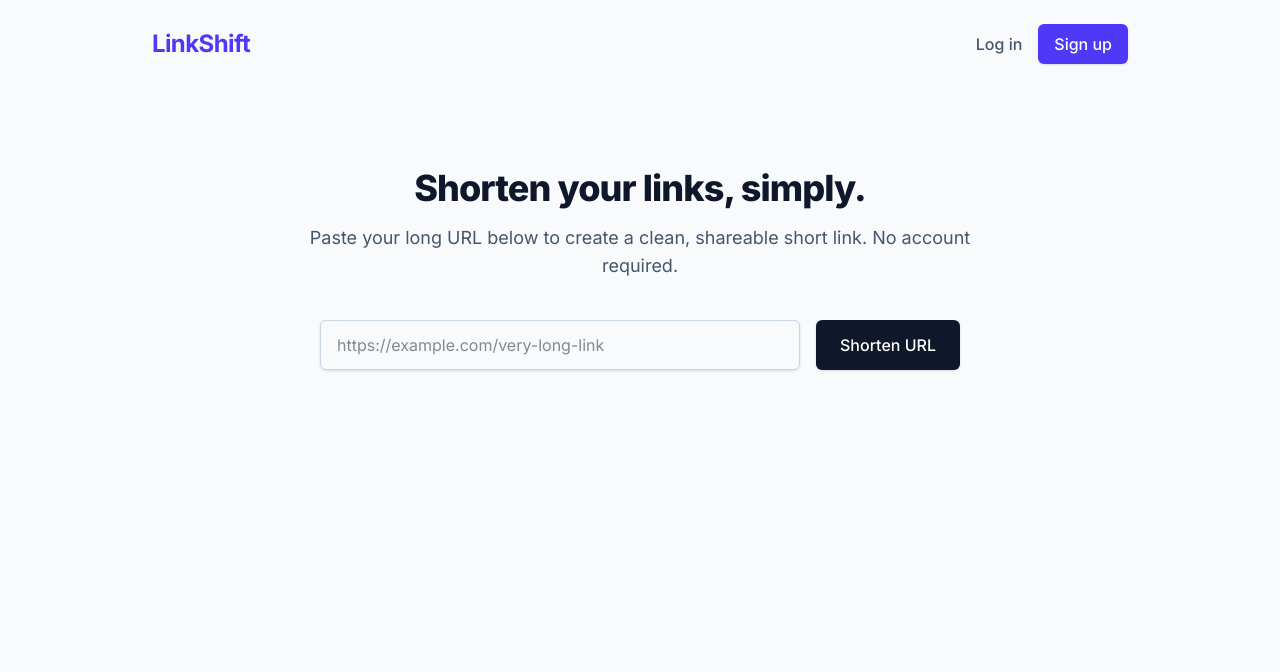
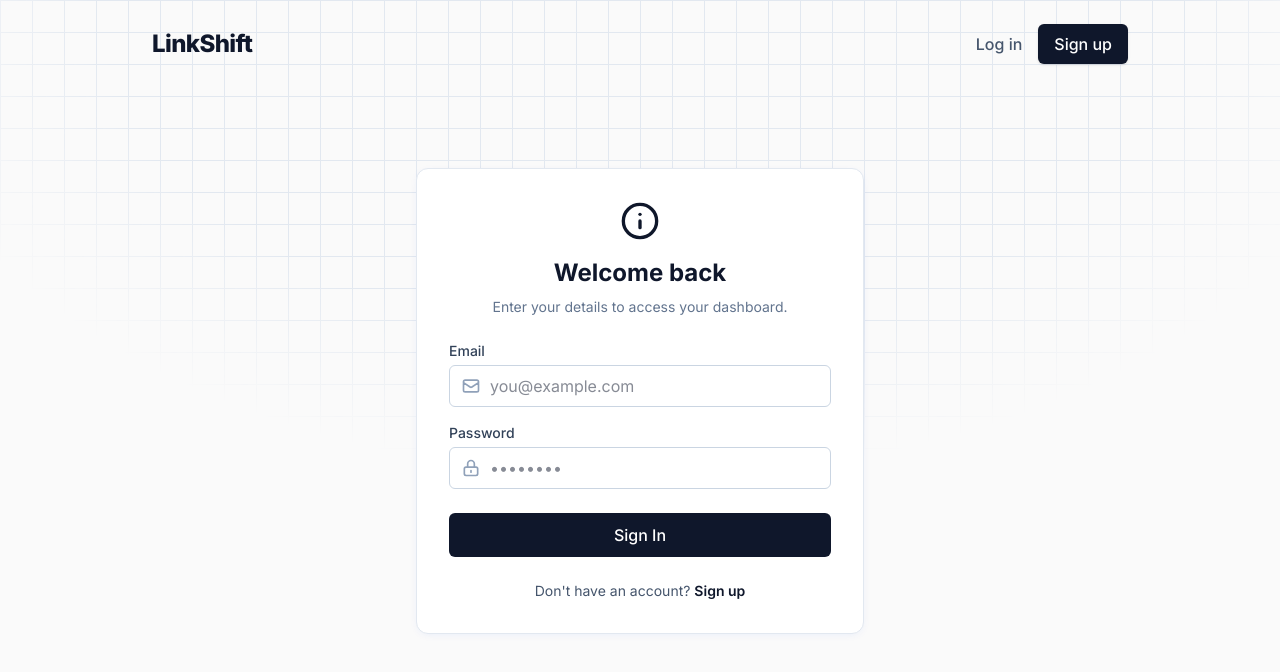
Before and after one commit to suryanshusaini/LinkShift, a React (Vite) app in the folder frontend/: page / in a window 1280 px wide. Both pictures are taken after a click on the button "Log in". Shown: the top 672 px of the page. Built offline with nearby package versions, Linux system fonts and the light colour scheme.

Commit message:
feat: implement clean frontend UI with complete JWT authentication flow

```diff
--- a/frontend/src/App.jsx
+++ b/frontend/src/App.jsx
@@ -1,9 +1,14 @@
 import { useState } from "react";
+import Auth from "./Auth";
 
 function App() {
   const [longUrl, setLongUrl] = useState("");
   const [shortUrl, setShortUrl] = useState("");
-  const [user, setUser] = useState(null); // We will use this when we wire up the login
+
+  // New states for authentication handling
+  const [user, setUser] = useState(null);
+  const [showAuth, setShowAuth] = useState(false);
+  const [authMode, setAuthMode] = useState("login");
 
   const handleShorten = async (e) => {
     e.preventDefault();
@@ -20,24 +25,63 @@ function App() {
     }
   };
 
+  // Called from Auth.jsx when login/register succeeds
+  const handleAuthSuccess = (data) => {
+    localStorage.setItem("token", data.token); // Save the JWT wristband
+    setUser({ email: data.email }); // Save user info in state
+    setShowAuth(false); // Close the auth screen
+  };
+
+  const handleLogout = () => {
+    localStorage.removeItem("token"); // Throw away the wristband
+    setUser(null); // Clear user state
+  };
+
   return (
-    <div className="min-h-screen bg-slate-50 text-slate-900 font-sans">
+    <div className="min-h-screen bg-[#fafafa] text-slate-900 font-sans relative overflow-hidden">
+      {/* Subtle SaaS Grid Background */}
+      <div className="absolute inset-0 z-0 bg-[linear-gradient(to_right,#e2e8f0_1px,transparent_1px),linear-gradient(to_bottom,#e2e8f0_1px,transparent_1px)] bg-[size:32px_32px] [mask-image:radial-gradient(ellipse_60%_60%_at_50%_0%,#000_70%,transparent_100%)]"></div>
+
+      <div className="relative z-10">
         {/* Navbar */}
         <nav className="flex justify-between items-center p-6 max-w-5xl mx-auto">
-        <h1 className="text-2xl font-bold tracking-tight text-indigo-600">
+          <h1
+            className="text-2xl font-extrabold tracking-tight text-slate-900 cursor-pointer"
+            onClick={() => setShowAuth(false)}
+          >
             LinkShift
           </h1>
           <div>
             {user ? (
-            <button className="text-slate-600 hover:text-slate-900 font-medium">
-              Dashboard
+              <div className="flex items-center space-x-4">
+                <span className="text-sm font-medium text-slate-600 hidden sm:block">
+                  {user.email}
+                </span>
+                <button
+                  onClick={handleLogout}
+                  className="text-slate-600 hover:text-red-600 font-medium transition-colors"
+                >
+                  Log out
                 </button>
+              </div>
             ) : (
               <div className="space-x-4">
-              <button className="text-slate-600 hover:text-slate-900 font-medium transition-colors">
+                <button
+                  onClick={() => {
+                    setAuthMode("login");
+                    setShowAuth(true);
+                  }}
+                  className="text-slate-600 hover:text-slate-900 font-medium transition-colors"
+                >
                   Log in
                 </button>
-              <button className="bg-indigo-600 text-white px-4 py-2 rounded-md hover:bg-indigo-700 font-medium transition-colors shadow-sm">
+                <button
+                  onClick={() => {
+                    setAuthMode("signup");
+                    setShowAuth(true);
+                  }}
+                  className="bg-slate-900 text-white px-4 py-2 rounded-md hover:bg-slate-800 font-medium transition-colors shadow-sm"
+                >
                   Sign up
                 </button>
               </div>
@@ -45,54 +89,62 @@ function App() {
           </div>
         </nav>
 
-      {/* Main Content */}
-      <main className="max-w-3xl mx-auto mt-20 px-6 text-center">
-        <h2 className="text-4xl font-extrabold tracking-tight mb-4">
-          Shorten your links, simply.
+        {/* Main Content vs Auth View */}
+        {showAuth ? (
+          <Auth
+            mode={authMode}
+            setMode={setAuthMode}
+            onAuthSuccess={handleAuthSuccess}
+          />
+        ) : (
+          <main className="max-w-3xl mx-auto mt-24 px-6 text-center">
+            <h2 className="text-5xl font-extrabold tracking-tight mb-4 text-slate-900">
+              Shorten your links,{" "}
+              <span className="text-slate-400">simply.</span>
             </h2>
-        <p className="text-lg text-slate-600 mb-10">
-          Paste your long URL below to create a clean, shareable short link. No
-          account required.
+            <p className="text-lg text-slate-600 mb-10 max-w-xl mx-auto">
+              Paste your long URL below to create a clean, shareable short link.
+              {!user && " No account required."}
             </p>
 
             <form
               onSubmit={handleShorten}
-          className="flex flex-col sm:flex-row gap-4 justify-center"
+              className="flex flex-col sm:flex-row gap-3 justify-center max-w-2xl mx-auto"
             >
               <input
                 type="url"
                 placeholder="https://example.com/very-long-link"
-            className="w-full sm:w-2/3 px-4 py-3 border border-slate-300 rounded-md shadow-sm focus:outline-none focus:ring-2 focus:ring-indigo-500 focus:border-indigo-500 transition-shadow"
+                className="w-full sm:w-2/3 px-5 py-4 border border-slate-300 rounded-lg shadow-sm focus:outline-none focus:ring-2 focus:ring-slate-900 focus:border-slate-900 transition-shadow text-lg"
                 value={longUrl}
                 onChange={(e) => setLongUrl(e.target.value)}
                 required
               />
               <button
                 type="submit"
-            className="w-full sm:w-auto px-6 py-3 bg-slate-900 text-white font-medium rounded-md hover:bg-slate-800 transition-colors shadow-sm"
+                className="w-full sm:w-auto px-8 py-4 bg-slate-900 text-white font-semibold text-lg rounded-lg hover:bg-slate-800 transition-colors shadow-sm"
               >
-            Shorten URL
+                Shorten
               </button>
             </form>
 
             {/* Result Box */}
             {shortUrl && (
-          <div className="mt-10 p-6 bg-white border border-slate-200 rounded-lg shadow-sm max-w-lg mx-auto text-left">
-            <p className="text-sm font-medium text-slate-500 mb-2">
-              Your short link is ready:
+              <div className="mt-12 p-6 bg-white border border-slate-200 rounded-xl shadow-sm max-w-lg mx-auto text-left">
+                <p className="text-sm font-medium text-slate-500 mb-3">
+                  Your short link is ready
                 </p>
-            <div className="flex justify-between items-center bg-slate-50 p-3 rounded border border-slate-200">
+                <div className="flex justify-between items-center bg-slate-50 p-3 rounded-lg border border-slate-200">
                   <a
                     href={shortUrl}
                     target="_blank"
                     rel="noopener noreferrer"
-                className="text-indigo-600 font-medium hover:underline break-all"
+                    className="text-slate-900 font-medium hover:underline break-all"
                   >
                     {shortUrl}
                   </a>
                   <button
                     onClick={() => navigator.clipboard.writeText(shortUrl)}
-                className="ml-4 text-sm bg-white border border-slate-300 px-3 py-1 rounded hover:bg-slate-50 transition-colors font-medium text-slate-700 shadow-sm"
+                    className="ml-4 text-sm bg-white border border-slate-300 px-4 py-2 rounded-md hover:bg-slate-50 transition-colors font-medium text-slate-700 shadow-sm"
                   >
                     Copy
                   </button>
@@ -100,6 +152,8 @@ function App() {
               </div>
             )}
           </main>
+        )}
+      </div>
     </div>
   );
 }
--- /dev/null
+++ b/frontend/src/Auth.jsx
@@ -0,0 +1,195 @@
+import { useState } from "react";
+
+export default function Auth({ mode, setMode, onAuthSuccess }) {
+  const [email, setEmail] = useState("");
+  const [password, setPassword] = useState("");
+  const [error, setError] = useState("");
+  const [isLoading, setIsLoading] = useState(false);
+
+  const handleSubmit = async (e) => {
+    e.preventDefault();
+    setError("");
+    setIsLoading(true);
+
+    try {
+      const endpoint = mode === "login" ? "login" : "register";
+      const response = await fetch(
+        `http://localhost:8000/api/auth/${endpoint}`,
+        {
+          method: "POST",
+          headers: { "Content-Type": "application/json" },
+          body: JSON.stringify({ email, password }),
+        },
+      );
+
+      const data = await response.json();
+
+      if (!response.ok) {
+        throw new Error(data.message || "Authentication failed");
+      }
+
+      // If successful, pass the data back to App.jsx
+      onAuthSuccess(data);
+    } catch (err) {
+      setError(err.message);
+    } finally {
+      setIsLoading(false);
+    }
+  };
+
+  return (
+    <div className="max-w-md mx-auto mt-20 p-8 bg-white border border-slate-200 rounded-xl shadow-[0_2px_10px_-3px_rgba(6,81,237,0.1)]">
+      <div className="flex justify-center mb-4">
+        {/* Simple geometric SVG logo placeholder */}
+        <svg
+          width="40"
+          height="40"
+          viewBox="0 0 24 24"
+          fill="none"
+          xmlns="http://www.w3.org/2000/svg"
+        >
+          <path
+            d="M12 22C17.5228 22 22 17.5228 22 12C22 6.47715 17.5228 2 12 2C6.47715 2 2 6.47715 2 12C2 17.5228 6.47715 22 12 22Z"
+            stroke="#0f172a"
+            strokeWidth="2"
+            strokeLinecap="round"
+            strokeLinejoin="round"
+          />
+          <path
+            d="M12 16V12"
+            stroke="#0f172a"
+            strokeWidth="2"
+            strokeLinecap="round"
+            strokeLinejoin="round"
+          />
+          <path
+            d="M12 8H12.01"
+            stroke="#0f172a"
+            strokeWidth="2"
+            strokeLinecap="round"
+            strokeLinejoin="round"
+          />
+        </svg>
+      </div>
+
+      <h2 className="text-2xl font-bold text-slate-900 mb-2 text-center">
+        {mode === "login" ? "Welcome back" : "Create your account"}
+      </h2>
+      <p className="text-slate-500 mb-6 text-center text-sm">
+        {mode === "login"
+          ? "Enter your details to access your dashboard."
+          : "Sign up to track your short links and analytics."}
+      </p>
+
+      {error && (
+        <div className="mb-4 p-3 bg-red-50 text-red-600 text-sm font-medium rounded-md border border-red-100 text-center">
+          {error}
+        </div>
+      )}
+
+      <form onSubmit={handleSubmit} className="flex flex-col gap-4">
+        <div className="relative">
+          <label className="block text-sm font-medium text-slate-700 mb-1">
+            Email
+          </label>
+          <div className="relative">
+            <svg
+              className="absolute left-3 top-1/2 -translate-y-1/2 w-5 h-5 text-slate-400"
+              fill="none"
+              viewBox="0 0 24 24"
+              stroke="currentColor"
+            >
+              <path
+                strokeLinecap="round"
+                strokeLinejoin="round"
+                strokeWidth={2}
+                d="M3 8l7.89 5.26a2 2 0 002.22 0L21 8M5 19h14a2 2 0 002-2V7a2 2 0 00-2-2H5a2 2 0 00-2 2v10a2 2 0 002 2z"
+              />
+            </svg>
+            <input
+              type="email"
+              placeholder="you@example.com"
+              className="w-full pl-10 pr-4 py-2 border border-slate-300 rounded-md focus:outline-none focus:ring-2 focus:ring-slate-900 focus:border-slate-900 transition-colors"
+              value={email}
+              onChange={(e) => setEmail(e.target.value)}
+              required
+            />
+          </div>
+        </div>
+        <div className="relative">
+          <label className="block text-sm font-medium text-slate-700 mb-1">
+            Password
+          </label>
+          <div className="relative">
+            <svg
+              className="absolute left-3 top-1/2 -translate-y-1/2 w-5 h-5 text-slate-400"
+              fill="none"
+              viewBox="0 0 24 24"
+              stroke="currentColor"
+            >
+              <path
+                strokeLinecap="round"
+                strokeLinejoin="round"
+                strokeWidth={2}
+                d="M12 15v2m-6 4h12a2 2 0 002-2v-6a2 2 0 00-2-2H6a2 2 0 00-2 2v6a2 2 0 002 2zm10-10V7a4 4 0 00-8 0v4h8z"
+              />
+            </svg>
+            <input
+              type="password"
+              placeholder="••••••••"
+              className="w-full pl-10 pr-4 py-2 border border-slate-300 rounded-md focus:outline-none focus:ring-2 focus:ring-slate-900 focus:border-slate-900 transition-colors"
+              value={password}
+              onChange={(e) => setPassword(e.target.value)}
+              required
+            />
+          </div>
+        </div>
+
+        <button
+          type="submit"
+          disabled={isLoading}
+          className="w-full mt-2 bg-slate-900 text-white py-2.5 rounded-md font-medium hover:bg-slate-800 transition-colors disabled:bg-slate-400 flex justify-center items-center"
+        >
+          {isLoading ? (
+            <svg
+              className="animate-spin h-5 w-5 text-white"
+              xmlns="http://www.w3.org/2000/svg"
+              fill="none"
+              viewBox="0 0 24 24"
+            >
+              <circle
+                className="opacity-25"
+                cx="12"
+                cy="12"
+                r="10"
+                stroke="currentColor"
+                strokeWidth="4"
+              ></circle>
+              <path
+                className="opacity-75"
+                fill="currentColor"
+                d="M4 12a8 8 0 018-8V0C5.373 0 0 5.373 0 12h4zm2 5.291A7.962 7.962 0 014 12H0c0 3.042 1.135 5.824 3 7.938l3-2.647z"
+              ></path>
+            </svg>
+          ) : mode === "login" ? (
+            "Sign In"
+          ) : (
+            "Sign Up"
+          )}
+        </button>
+      </form>
+
+      <div className="mt-6 text-center text-sm text-slate-600">
+        {mode === "login"
+          ? "Don't have an account? "
+          : "Already have an account? "}
+        <button
+          onClick={() => setMode(mode === "login" ? "signup" : "login")}
+          className="text-slate-900 font-semibold hover:underline"
+        >
+          {mode === "login" ? "Sign up" : "Log in"}
+        </button>
+      </div>
+    </div>
+  );
+}
```
Lines whose indentation alone changed are shown as unchanged.
